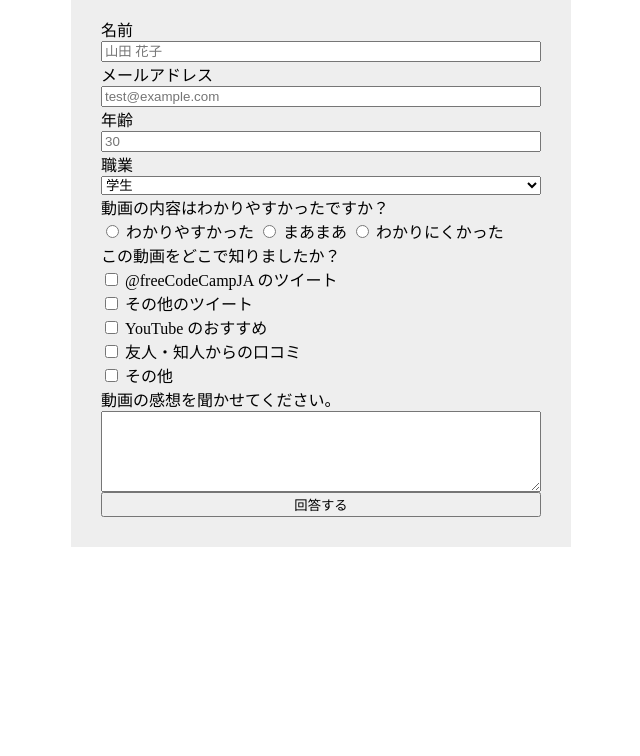
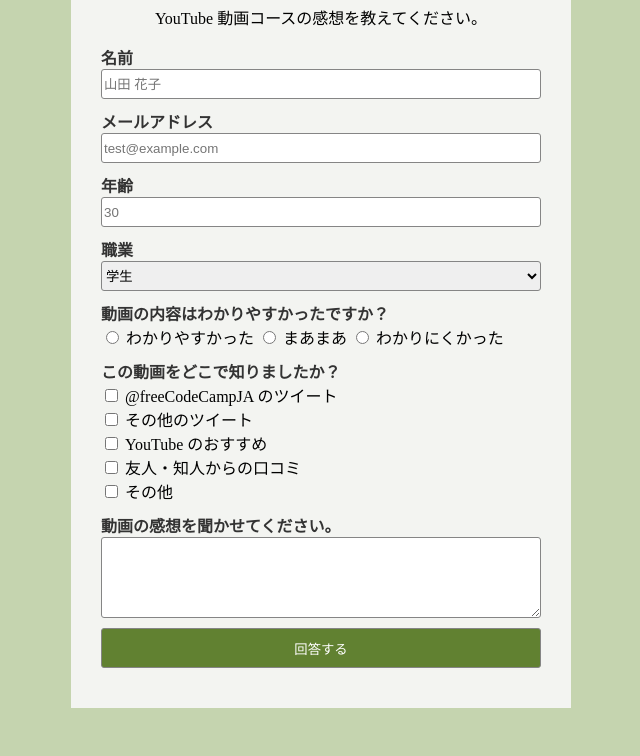
Before and after one commit to yokomatsud/survey-form-youtube-course, a plain HTML site: page index.html in a window 1280 px wide. Shown: the part 150-906 px from the top of the page, without its empty margins (319-959 px from the left). Before the commit the page ends 800 px from the top, so only its background shows below. Drawn offline with Linux system fonts and the light colour scheme.

Commit message:
final files

```diff
--- a/index.html
+++ b/index.html
@@ -16,21 +16,21 @@
 
     <form id="survey-form">
       <label id="name-label" for="name">名前</label>
-      <input id="name" type="text" placeholder="山田 花子" required>
+      <input id="name" class="bottom-spacing" type="text" placeholder="山田 花子" required>
       <label id="email-label" for="email">メールアドレス</label>
-      <input id="email" type="email" placeholder="test@example.com" required>
+      <input id="email" class="bottom-spacing" type="email" placeholder="test@example.com" required>
       <label id="number-label" for="number">年齢</label>
-      <input id="number" type="number" min="0" max="100" placeholder="30">
+      <input id="number" class="bottom-spacing" type="number" min="0" max="100" placeholder="30">
 
       <label for="drow">職業</label>
-      <select id="dropdown">
+      <select id="dropdown" class="bottom-spacing">
         <option>学生</option>
         <option>エンジニア</option>
         <option>エンジニア以外の仕事</option>
         <option>その他</option>
       </select>
 
-      <fieldset>
+      <fieldset class="bottom-spacing">
         <legend>動画の内容はわかりやすかったですか？</legend>
         <input id="good" type="radio" name="understanding" value="good">
         <label for="good">わかりやすかった</label>
@@ -42,7 +42,7 @@
         <label for="bad">わかりにくかった</label>
       </fieldset>
 
-      <fieldset>
+      <fieldset class="bottom-spacing">
         <legend>この動画をどこで知りましたか？</legend>
         <input id="tweet-fcc-ja" type="checkbox" value="tweet-fcc-ja">
         <label for="tweet-fcc-ja">@freeCodeCampJA のツイート</label><br>
@@ -61,7 +61,7 @@
       </fieldset>
 
       <label for="feedback">動画の感想を聞かせてください。</label>
-      <textarea id="feedback" cols="50" rows="5"></textarea>
+      <textarea id="feedback" class="bottom-spacing" cols="50" rows="5"></textarea>
 
       <input id="submit" type="submit" value="回答する">
     </form>
--- a/styles.css
+++ b/styles.css
@@ -7,15 +7,24 @@
     box-sizing: border-box;
 }
 
+body {
+    padding: 40px 20px;
+    background-color: hsl(84, 30%, 76%);
+}
+
 .container {
     width: 500px;
-    background-color: #eee; /* 仮：領域をわかりやすくする */
-    padding: 30px;
+    background-color: hsl(84, 10%, 95%); /* 仮：領域をわかりやすくする */
+    padding: 40px 30px;
     margin: auto; /* 水平方向の中央寄せ */
 }
 
 h1, p {
     text-align: center;
+}
+
+h1 {
+    margin-top: 0;
 }
 
 form>input, select, textarea {
@@ -32,3 +41,31 @@ fieldset {
 legend {
     padding: 0;
 }
+
+.bottom-spacing {
+    margin-bottom: 10px;
+}
+
+form>input, select {
+    height: 30px;
+}
+
+form>label, legend, h1 {
+    font-weight: bold;
+    color: #333;
+}
+
+input[type="submit"] {
+    background-color: hsl(84, 45%, 35%);
+    color: #fff;
+    height: 40px;
+}
+
+input[type="submit"]:hover {
+    background-color: hsl(84, 45%, 65%);
+}
+
+input, select, textarea {
+    border: 1px solid rgb(133, 133, 133);
+    border-radius: 3px;
+}
```
